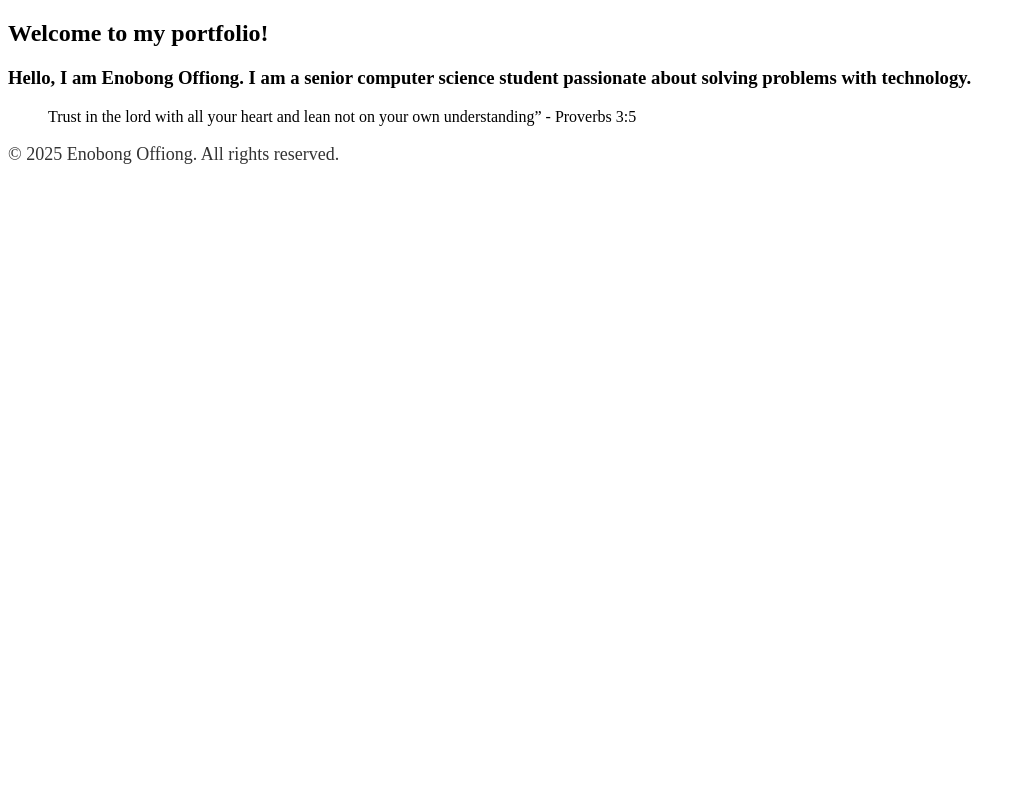
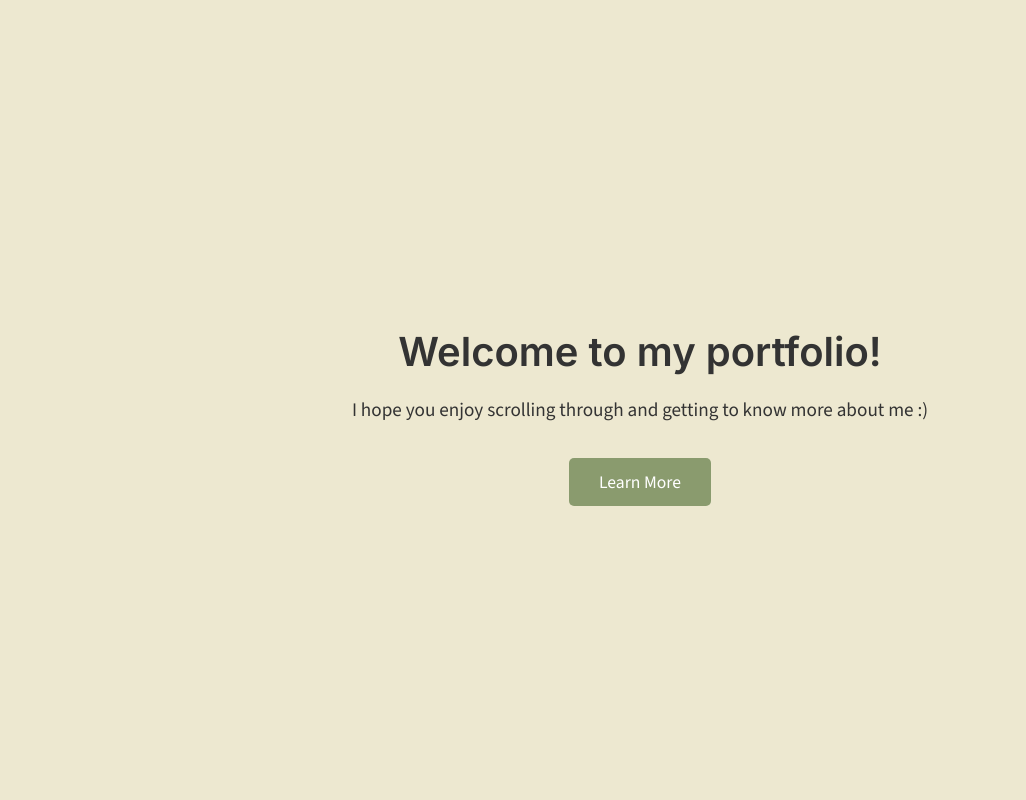
Before and after one commit to EnobongOffiong/EnobongOffiong.github.io, a plain HTML site: page index.html in a window 1280 px wide. Shown: the top 800 px of the page, without its empty margins (0-1026 px from the left). Drawn offline with nearby package versions, Linux system fonts and the light colour scheme.

Commit message:
Add files via upload

```diff
--- a/index.html
+++ b/index.html
@@ -18,17 +18,37 @@
     <meta name="viewport" content="width=device-width, initial-scale=1.0">
 
     <!-- Page title that appears in browser tab -->
-    <title>Home</title>
-
-
+    <title>My Starter Template</title>
+    <link rel="preconnect" href="https://fonts.googleapis.com">
+    <link rel="preconnect" href="https://fonts.gstatic.com" crossorigin>
+    <link href="https://fonts.googleapis.com/css2?family=Inter:wght@100..900&family=Source+Sans+3:ital,wght@0,200..900;1,200..900&display=swap" rel="stylesheet">
     <!-- Link to external CSS for styling -->
     <link rel="stylesheet" href="style.css">
 </head>
 
 <body>
     <!-- Header section for logo and navigation -->
+    <section class="hero">
+        <div class="hero-content">
+            <h1>Welcome to my portfolio!</h1>
+            <p>I hope you enjoy scrolling through and getting to know more about me :)</p>
+            <a href="#" class="cta-button">Learn More</a>
+        </div>
+    </section>
+      <!-- <section class="hero">
+        <div class="hero-content">
+            <h1>Enobong Offiong</h1>
+            <h2>Senior Computer Science Student</h2>
+            <p>Passionate about solving problems with technology and creating innovative solutions</p>
+            <a href="#about" class="cta-button">View My Work</a>
+        </div>
+        <div class="scroll-indicator">
+            <span>Scroll to explore</span>
+            <div class="arrow"></div>
+        </div>
+    </section> -->
     <header>
-        <h2>Welcome to my portfolio!</h2>
+        <!-- <h2>Welcome to my portfolio!</h2> -->
         <nav>
             <!-- Nav links will be here in actual projects -->
         </nav>
--- a/style.css
+++ b/style.css
@@ -9,3 +9,53 @@ h1 {
     font-size: 18px;
     font-family: "Source Sans 3";
   }
+  body{
+    margin: 0;
+  }
+  .hero {
+    background-color: #EDE8D0;
+    color: #333333;
+
+    text-align: center;
+    margin-bottom: 40px;
+    height: 100vh;
+    display: flex;
+    align-items: center;
+    justify-content: center;
+}
+
+.hero-content {
+    max-width: 600px;
+    margin: 0 auto;
+}
+
+.hero h1 {
+    font-size: 2.5rem;
+    margin-bottom: 1rem;
+    font-weight: 600;
+    color: #333333;
+}
+
+.hero p {
+    font-size: 1.2rem;
+    margin-bottom: 2rem;
+    color: #333333;
+    line-height: 1.6;
+}
+
+.cta-button {
+    display: inline-block;
+    background-color: #8A9B6E;
+    color: white;
+    padding: 12px 30px;
+    text-decoration: none;
+    border-radius: 5px;
+    font-weight: 500;
+    font-size: 1.1rem;
+    font-family: "Source Sans 3";
+    transition: background-color 0.3s ease;
+}
+
+.cta-button:hover {
+    background-color: #2980b9;
+}
```
Also changed, not shown: Offiongtemplate.html (+11 -3 lines).
